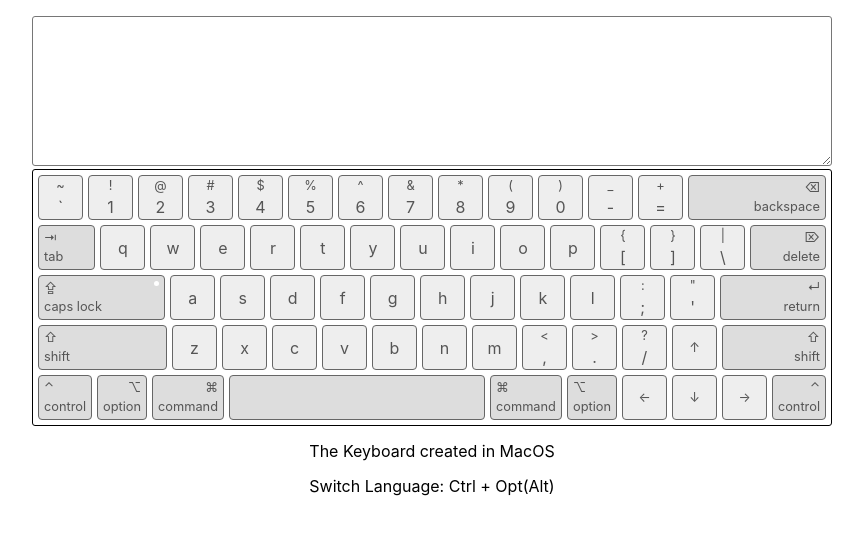
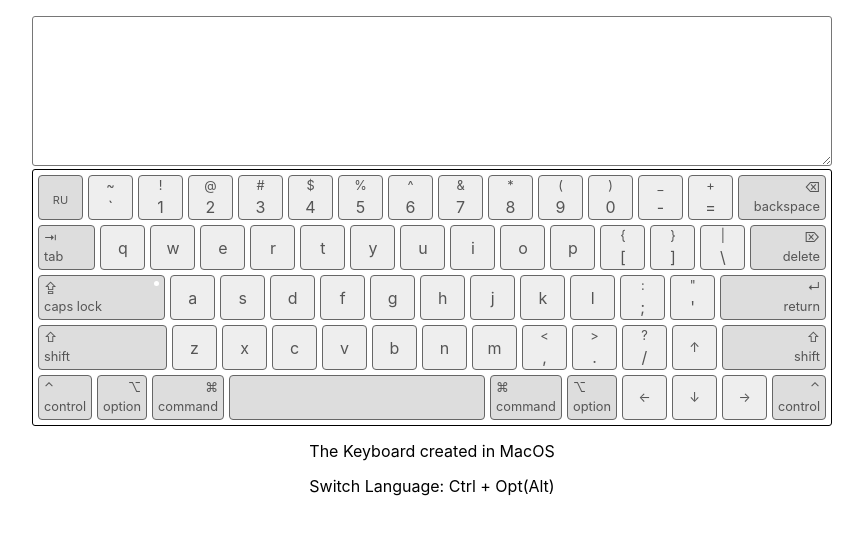
Before and after one commit to phoinixru/virtual-keyboard, a website with bundled scripts: page index.html in a window 1280 px wide. Shown: the whole page, without its empty margins (208-1071 px from the left). Built offline with nearby package versions, Linux system fonts and the light colour scheme.

Commit message:
feat: add button to change language

```diff
--- a/assets/js/keyboard.js
+++ b/assets/js/keyboard.js
@@ -24,7 +24,7 @@ const CssClasses = {
 };
 
 const LAYOUT = [
-  ['Backquote', 'Digit1', 'Digit2', 'Digit3', 'Digit4', 'Digit5', 'Digit6', 'Digit7', 'Digit8', 'Digit9', 'Digit0', 'Minus', 'Equal', 'Backspace'],
+  ['Lang', 'Backquote', 'Digit1', 'Digit2', 'Digit3', 'Digit4', 'Digit5', 'Digit6', 'Digit7', 'Digit8', 'Digit9', 'Digit0', 'Minus', 'Equal', 'Backspace'],
   ['Tab', 'KeyQ', 'KeyW', 'KeyE', 'KeyR', 'KeyT', 'KeyY', 'KeyU', 'KeyI', 'KeyO', 'KeyP', 'BracketLeft', 'BracketRight', 'Backslash', 'Delete'],
   ['CapsLock', 'KeyA', 'KeyS', 'KeyD', 'KeyF', 'KeyG', 'KeyH', 'KeyJ', 'KeyK', 'KeyL', 'Semicolon', 'Quote', 'Enter'],
   ['ShiftLeft', 'KeyZ', 'KeyX', 'KeyC', 'KeyV', 'KeyB', 'KeyN', 'KeyM', 'Comma', 'Period', 'Slash', 'ArrowUp', 'ShiftRight'],
@@ -230,6 +230,10 @@ export default class VirtualKeyboard {
       }
     }, { once: true });
 
+    if (key === 'Lang') {
+      this.setLanguage(true);
+    }
+
     dispatch();
   }
 
--- a/assets/js/keys.js
+++ b/assets/js/keys.js
@@ -250,4 +250,11 @@ export default {
     key: 'ArrowRight',
     icon: '→',
   },
+
+  /* Language change */
+  Lang: {
+    key: 'Lang',
+    keys: { en: ['ru', 'ru'], ru: ['en', 'en'] },
+    isFunctional: true,
+  },
 };
--- a/sass/components/_keyboard.scss
+++ b/sass/components/_keyboard.scss
@@ -115,6 +115,19 @@
     flex-grow: unset;
     width: calc(2.2 * var(--btn-width) + var(--gap));
   }
+
+  &_Lang {
+    flex-grow: unset;
+    width: var(--btn-width);
+    font-variant: small-caps;
+
+    &:after {
+      align-self: center;
+    }
+    &:before {
+      display: none;
+    }
+  }
 }
 
 .keyboard__row:last-child {
```
Also changed, not shown: assets/styles/main.css, 1 other file.
